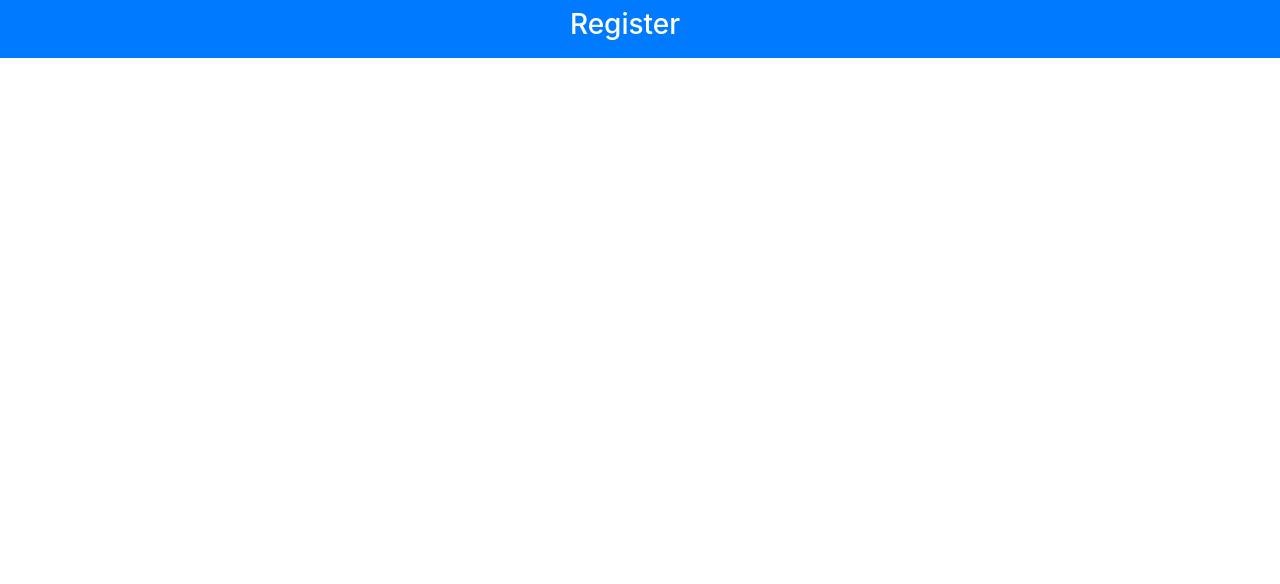
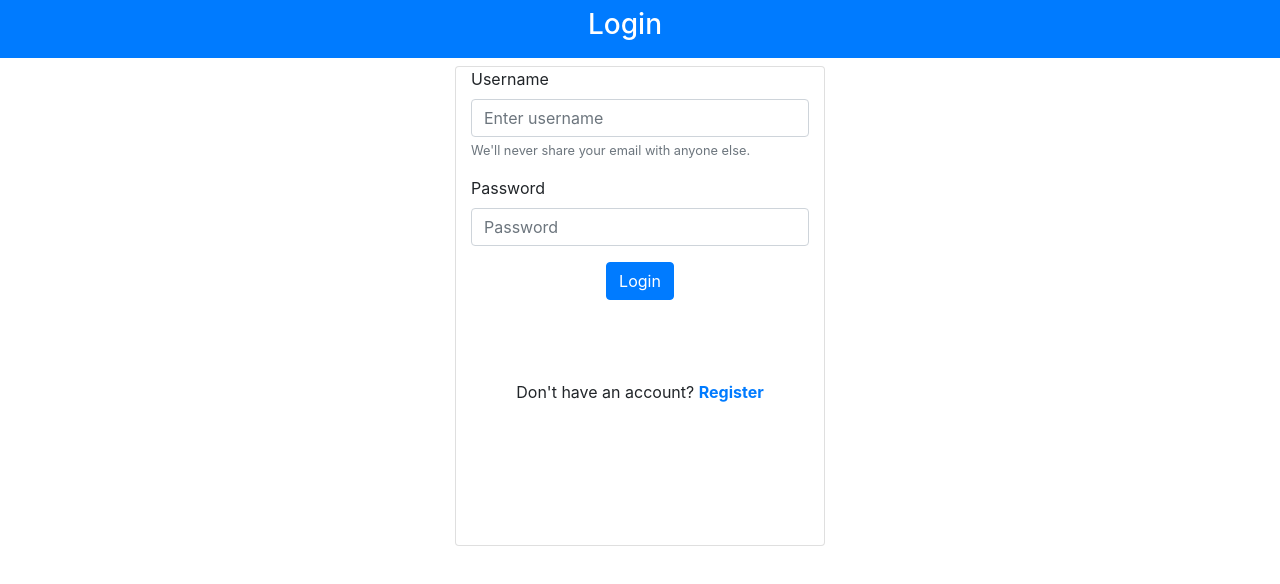
Before and after one commit to ezeoleaf/jth-app, a React (Create React App) app: page /login in a window 1280 px wide. Shown: the top 584 px of the page. Built offline with nearby package versions, Linux system fonts and the light colour scheme.

Commit message:
Login and router

```diff
--- a/src/App.js
+++ b/src/App.js
@@ -1,24 +1,39 @@
-import React, {useState} from 'react';
-import Header from './components/Header/Header';
+import React, {useState} from 'react'
+import './App.css'
+import Header from './components/Header/Header'
+import LoginForm from './components/LoginForm/LoginForm'
 import RegistrationForm from './components/RegistrationForm/RegistrationForm'
+import Home from './components/Home/Home'
 import {
   BrowserRouter as Router,
   Switch,
   Route
 } from "react-router-dom"
-
+import AlertComponent from './components/AlertComponent/AlertComponent'
 
 function App() {
+  const [title, updateTitle] = useState(null)
+  const [errorMessage, updateErrorMessage] = useState(null)
   return (
     <Router>
       <div className="App">
-        <Header />
+        <Header title={title} />
           <div className="container d-flex align-items-center flex-column">
             <Switch>
               <Route path="/" exact={true}>
-                <RegistrationForm />
+                <RegistrationForm showError={updateErrorMessage} updateTitle={updateTitle} />
+              </Route>
+              <Route path="/register">
+                <RegistrationForm showError={updateErrorMessage} updateTitle={updateTitle} />
+              </Route>
+              <Route path="/login">
+                <LoginForm showError={updateErrorMessage} updateTitle={updateTitle} />
+              </Route>
+              <Route path="/home">
+                <Home/>
               </Route>
             </Switch>
+            <AlertComponent errorMessage={errorMessage} hideError={updateErrorMessage}/>
           </div>
       </div>
     </Router>
--- /dev/null
+++ b/src/components/AlertComponent/AlertComponent.css
@@ -0,0 +1,4 @@
+.alertMessage {
+    min-width: 200px;
+    justify-content: space-between;
+}
--- /dev/null
+++ b/src/components/AlertComponent/AlertComponent.js
@@ -0,0 +1,38 @@
+import React, {useState, useEffect} from 'react'
+import './AlertComponent.css'
+
+function AlertComponent(props) {
+    const [modalDisplay, toggleDisplay] = useState('none');
+    const openModal = () => {
+        toggleDisplay('block')
+    }
+    const closeModal = () => {
+        toggleDisplay('none')
+        props.hideError(null)
+    }
+    useEffect(() => {
+        if(props.errorMessage !== null) {
+            openModal()
+        } else {
+            closeModal()
+        }
+    })
+
+    return (
+        <div
+            className={"alert alert-danger alert-dismissable mt-4"}
+            role="alert"
+            id="alertPopUp"
+            style={{ display: modalDisplay }}
+        >
+            <div className="d-flex alertMessage">
+                <span>{props.errorMessage}</span>
+                <button type="button" className="close" aria-label="Close" onClick={() => closeModal()}>
+                    <span aria-hidden="true">&times;</span>
+                </button>
+            </div>
+        </div>
+    )
+}
+
+export default AlertComponent
--- a/src/components/Header/Header.js
+++ b/src/components/Header/Header.js
@@ -1,13 +1,19 @@
 import React from 'react';
+import { withRouter } from 'react-router-dom';
 
-function Header() {
+function Header(props) {
+    const capitalize = (s) => {
+        if (typeof s !== 'string') return ''
+        return s.charAt(0).toUpperCase() + s.slice(1)
+    }
+    const title = capitalize(props.location.pathname.substring(1, props.location.pathname.length))
     return (
-        <nav class="navbar navbar-dark bg-primary">
+        <nav className="navbar navbar-dark bg-primary">
             <div className="row col-12 d-flex justify-content-center text-white">
-                <span className="h3">Register</span>
+                <span className="h3">{props.title || title}</span>
             </div>
         </nav>
     )
 }
 
-export default Header;
+export default withRouter(Header);
--- /dev/null
+++ b/src/components/Home/Home.js
@@ -0,0 +1,11 @@
+import React from 'react'
+
+function Home(props) {
+    return(
+        <div className="mt-2">
+            JTH Home
+        </div>
+    )
+}
+
+export default Home
--- /dev/null
+++ b/src/components/LoginForm/LoginForm.css
@@ -0,0 +1,7 @@
+.login-card {
+    min-height: 60vh;
+}
+
+.registerMessage {
+    margin-top: 10vh;
+}
--- /dev/null
+++ b/src/components/LoginForm/LoginForm.js
@@ -0,0 +1,107 @@
+import React, {useState} from 'react'
+import axios from 'axios'
+import './LoginForm.css'
+import {API_BASE_URL} from '../../constants/apiConstants'
+import {withRouter} from 'react-router-dom'
+
+function LoginForm(props) {
+    const [state, setState] = useState({
+        username: "",
+        password: "",
+        successMessage: null
+    })
+    const handleChange = (e) => {
+        const {id, value} = e.target
+        setState(prevState => ({
+            ...prevState,
+            [id]: value
+        }))
+    }
+
+    const handleSubmitClick = (e) => {
+        e.preventDefault()
+        const payload={
+            username: state.username,
+            password: state.password
+        }
+        var data = new FormData()
+        data.append('username', state.username)
+        data.append('password', state.password)
+        axios.post(API_BASE_URL+'user/login',
+            {
+                username: state.username,
+                password: state.password
+            }, {
+                headers: { 'Content-Type': 'application/json' }
+            })
+            .then(function(response) {
+                if(response.data.code === 200) {
+                    setState(prevState => ({
+                        ...prevState,
+                        'successMessage': 'Login successful'
+                    }))
+                    redirectToHome()
+                    props.showError(null)
+                }
+                else if(response.data.code === 204) {
+                    props.showError('Username and password do not match')
+                } else {
+                    props.showError('Username does not exists')
+                }
+            })
+            .catch(function(error) {
+                console.log(error)
+            })
+    }
+    const redirectToHome = () => {
+        props.updateTitle('Home')
+        props.history.push('/home')
+    }
+    const redirectToRegister = () => {
+        props.history.push('/register')
+        props.updateTitle('Register')
+    }
+    return(
+        <div className="card col-12 col-lg-4 login-card mt-2 hv-center">
+            <form>
+                <div className="form-group text-left">
+                    <label htmlFor="inputUsername">Username</label>
+                    <input type="text"
+                           className="form-control"
+                           id="username"
+                           aria-describedby="usernameHelp"
+                           placeholder="Enter username"
+                           value={state.username}
+                           onChange={handleChange}
+                    />
+                    <small id="usernameHelp" className="form-text text-muted">We'll never share your email with anyone else.</small>
+                </div>
+                <div className="form-group text-left">
+                    <label htmlFor="inputPassword">Password</label>
+                    <input type="password"
+                           className="form-control"
+                           id="password"
+                           placeholder="Password"
+                           value={state.password}
+                           onChange={handleChange}
+                    />
+                </div>
+                <div className="form-check"></div>
+                <button
+                    type="submit"
+                    className="btn btn-primary"
+                    onClick={handleSubmitClick}
+                >Login</button>
+            </form>
+            <div className="alert alert-success mt-2" style={{display: state.successMessage ? 'block' : 'none' }} role="alert">
+                {state.successMessage}
+            </div>
+            <div className="registerMessage">
+                <span>Don't have an account? </span>
+                <span className="loginText" onClick={() => redirectToRegister()}>Register</span>
+            </div>
+        </div>
+    )
+}
+
+export default withRouter(LoginForm)
--- /dev/null
+++ b/src/components/RegistrationForm/RegistrationForm.css
@@ -0,0 +1,10 @@
+.loginText {
+    color: #007bff;
+    font-weight: bold;
+    cursor: pointer;
+}
+
+.successMessage {
+    color: green;
+    font-weight: bold;
+}
--- a/src/components/RegistrationForm/RegistrationForm.js
+++ b/src/components/RegistrationForm/RegistrationForm.js
@@ -1,13 +1,16 @@
 import React, {useState} from 'react';
 import axios from 'axios';
+import './RegistrationForm.css'
 import {API_BASE_URL} from '../../constants/apiConstants';
+import {withRouter} from "react-router-dom"
 
 function RegistrationForm(props) {
     const [state, setState] = useState({
         email: "",
         username: "",
         password: "",
-        confirmPassword: ""
+        confirmPassword: "",
+        successMessage: null
     })
     const handleChange = (e) => {
         const {id, value} = e.target
@@ -15,22 +18,6 @@ function RegistrationForm(props) {
             ...prevState,
             [id] : value
         }))
-    }
-    const redirectToHome = () => {
-        props.updateTitle('Home')
-        props.history.push('/home');
-    }
-    const redirectToLogin = () => {
-        props.updateTitle('Login')
-        props.history.push('/login');
-    }
-    const handleSubmitClick = (e) => {
-        e.preventDefault()
-        if (state.password === state.confirmPassword) {
-            sendDetailsToServer()
-        } else {
-            props.showError('Passwords do not match')
-        }
     }
     const sendDetailsToServer = () => {
         if (state.email.length && state.username.length && state.password.length) {
@@ -48,6 +35,7 @@ function RegistrationForm(props) {
                             'successMessage': "Registration success"
                         }))
                         redirectToHome()
+                        props.showError(null)
                     } else {
                         props.showError("Some error ocurred")
                     }
@@ -58,6 +46,22 @@ function RegistrationForm(props) {
 
         } else {
             props.showError('Please enter valid username and password')
+        }
+    }
+    const redirectToHome = () => {
+        props.updateTitle('Home')
+        props.history.push('/home');
+    }
+    const redirectToLogin = () => {
+        props.updateTitle('Login')
+        props.history.push('/login');
+    }
+    const handleSubmitClick = (e) => {
+        e.preventDefault()
+        if (state.password === state.confirmPassword) {
+            sendDetailsToServer()
+        } else {
+            props.showError('Passwords do not match')
         }
     }
     return (
@@ -111,8 +115,15 @@ function RegistrationForm(props) {
                     onClick={handleSubmitClick}
                 >Register</button>
             </form>
+            <div className="alert alert-success mt-2" style={{display: state.successMessage ? 'block' : 'none'}} role="alert">
+                {state.successMessage}
+            </div>
+            <div className="mt-2">
+                <span>Already have an account?</span>
+                <span className="loginText" onClick={() => redirectToLogin()}>Login here</span>
+            </div>
         </div>
     )
 }
 
-export default RegistrationForm
+export default withRouter(RegistrationForm)
```
